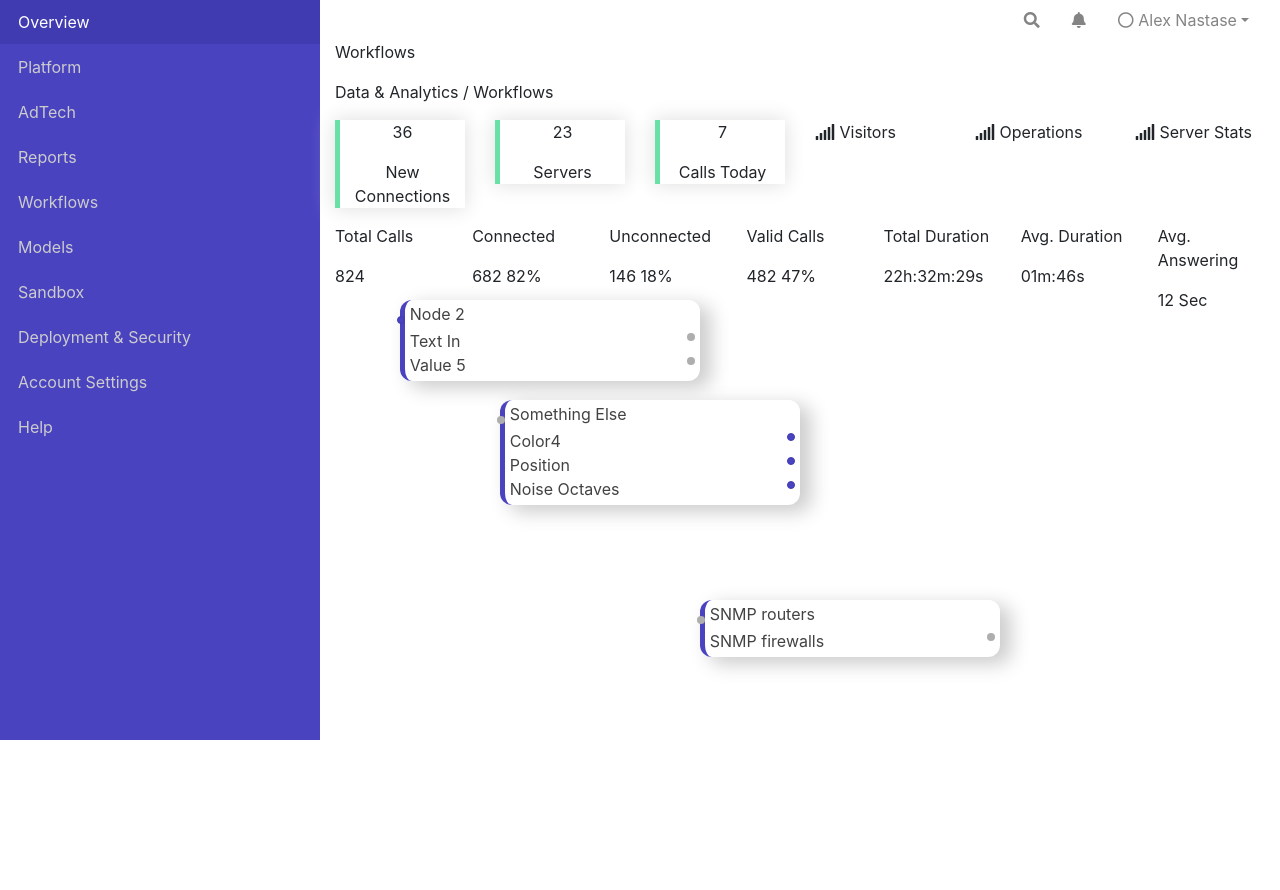
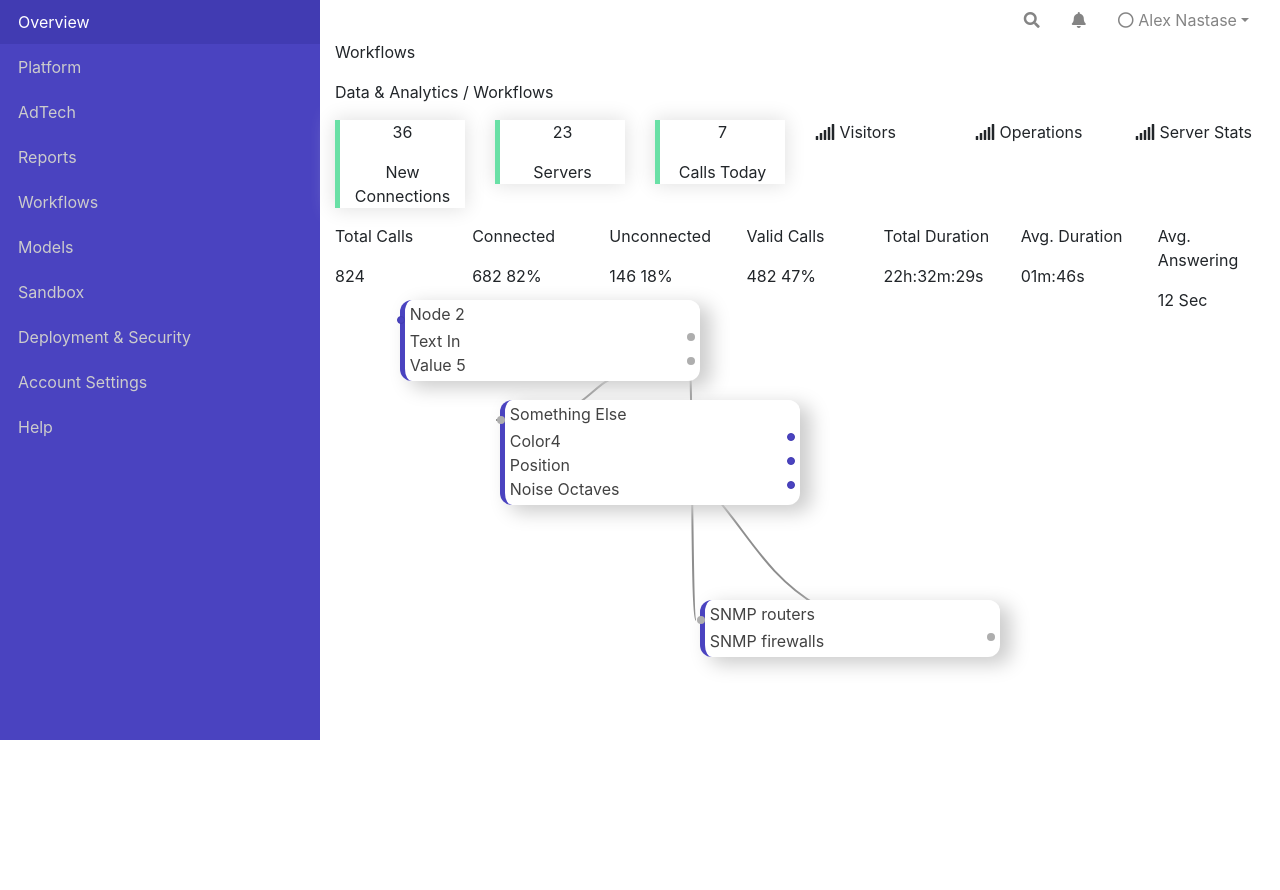
Before and after one commit to crowdbotics-users/Nubix-Dashboard, a PHP site: page /index.html in a window 1280 px wide. After the commit the page ends 740 px from the top, so only its background shows below. Run offline with PHP 8.4, Linux system fonts and the light colour scheme; some libraries are stand-ins or nearby versions.

Commit message:
secure protocol

```diff
--- a/css/style.css
+++ b/css/style.css
@@ -95,6 +95,7 @@
   top: 0.25em; }
 
 svg {
+  position: absolute;
   z-index: -1;
   width: 100%;
   height: 100%; }
--- a/css/style.scss
+++ b/css/style.scss
@@ -104,7 +104,7 @@
   top:0.25em;
 }
 svg{
-
+  position:absolute;
   z-index: -1;
   width:100%;
   height:100%;
--- a/index.html
+++ b/index.html
@@ -130,7 +130,7 @@
   <script src="https://code.jquery.com/jquery-3.2.1.js"></script>
   <script src="https://cdnjs.cloudflare.com/ajax/libs/popper.js/1.11.0/umd/popper.min.js"></script>
   <script src="https://maxcdn.bootstrapcdn.com/bootstrap/4.0.0-beta/js/bootstrap.min.js"></script>
-  <script src='http://ajax.googleapis.com/ajax/libs/jqueryui/1.11.2/jquery-ui.min.js'></script>
+  <script src='https://ajax.googleapis.com/ajax/libs/jqueryui/1.11.2/jquery-ui.min.js'></script>
   <script type="text/javascript" src="js/app.js"></script>
 </body>
 </html>
```
Also changed, not shown: 1 other file.
